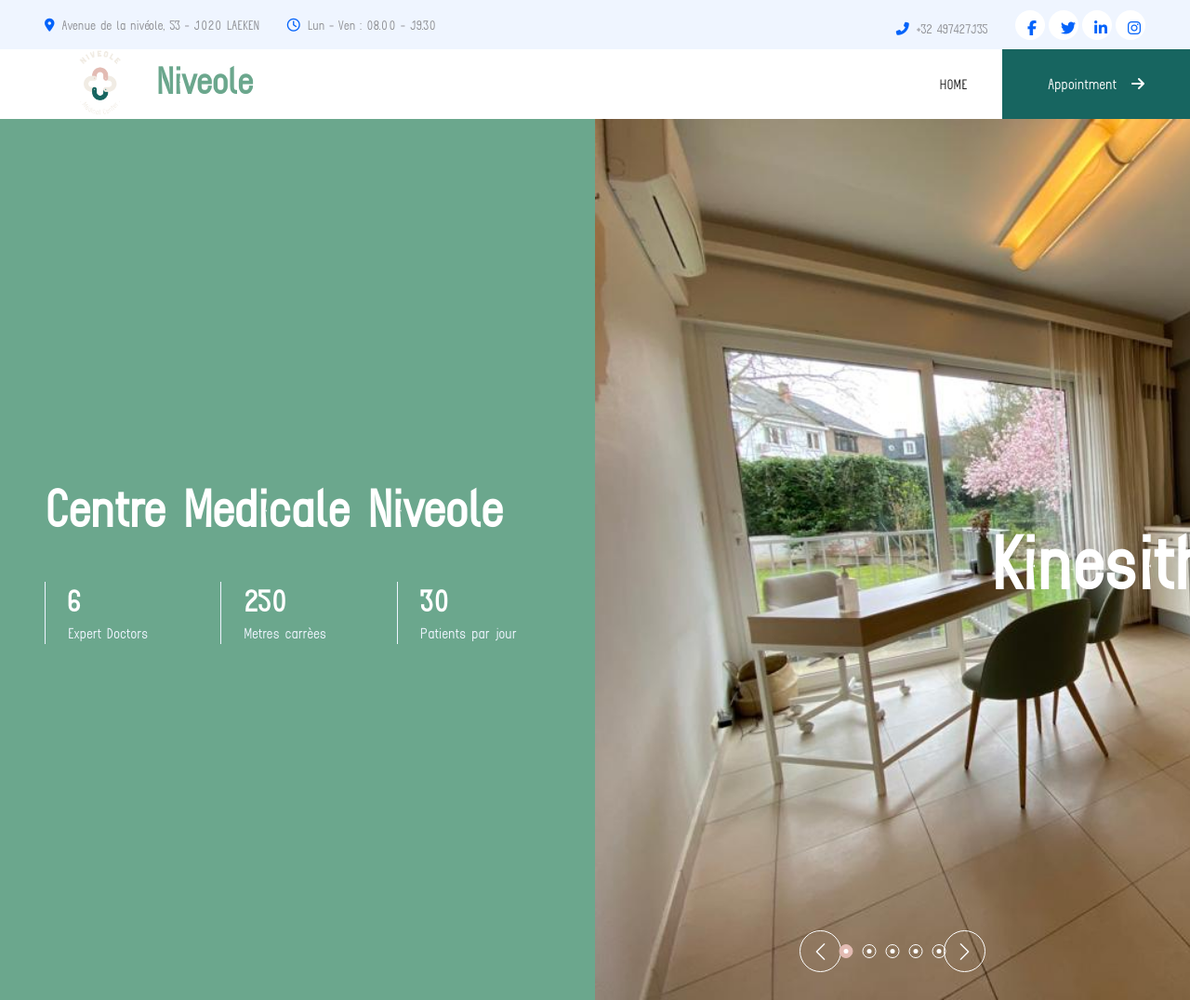
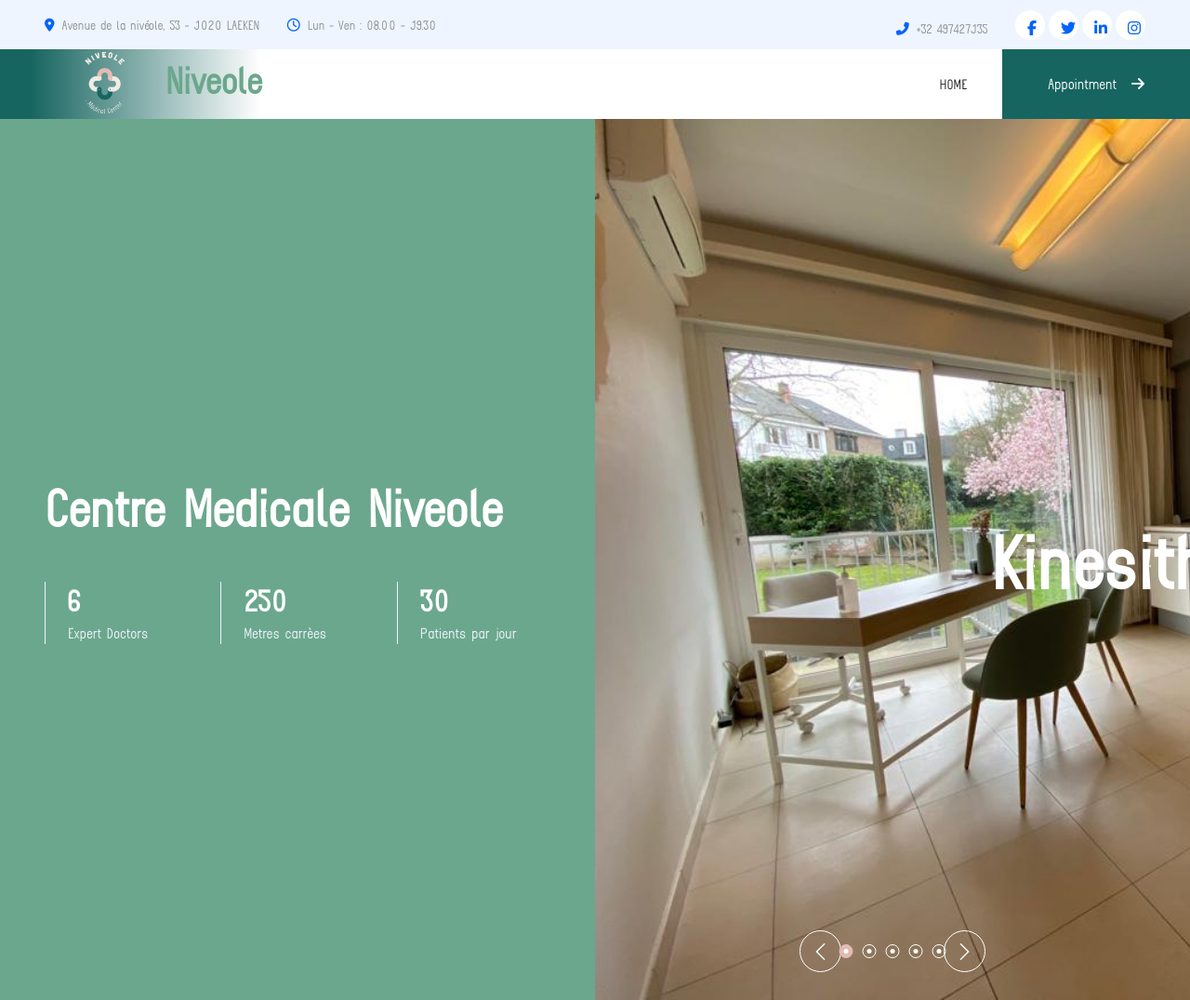
Before and after one commit to DaDoDev7/Niveole, a website with bundled scripts: page index.html in a window 1280 px wide. Shown: the top 1076 px of the page at 93% size. Built offline with nearby package versions, Linux system fonts and the light colour scheme.

Commit message:
first commit

```diff
--- a/index.html
+++ b/index.html
@@ -79,9 +79,10 @@
 
 
     <!-- Navbar Start -->
-    <nav class="navbar navbar-expand-lg bg-white navbar-light sticky-top p-0 wow fadeIn" data-wow-delay="0.1s">
-        <a href="index.html" class="navbar-brand d-flex align-items-center px-4 px-lg-5" style="background-color: #ffffff;" >
-            <h1  class="m-0 " style="color: #6BA78D;" ><img style="width: 120px;" src="img/logo/NIVEOLE-LOGO-CARRE.png" alt="">Niveole</h1>
+    <nav class="navbar navbar-expand-lg bg-white navbar-light sticky-top p-0 wow fadeIn navbargradient" data-wow-delay="0.1s" >
+        <a href="index.html" class="navbar-brand d-flex align-items-center px-4 px-lg-5 " style="background: rgb(23,101,96);
+        background: linear-gradient(270deg, rgba(23,101,96,0) 15%, rgba(23,101,96,1) 90%);">
+            <h1  class="m-0 " style="color: #6BA78D;" ><img style="width: 130px;padding: 7px;" src="img/logo/NIVEOLE-LOGO-CARRE.png" alt="">Niveole</h1>
         </a>
         <button type="button" class="navbar-toggler me-4" data-bs-toggle="collapse" data-bs-target="#navbarCollapse">
             <span class="navbar-toggler-icon"></span>
@@ -736,3 +737,7 @@
 </body>
 
 </html>
+
+<style>
+
+</style>
```
